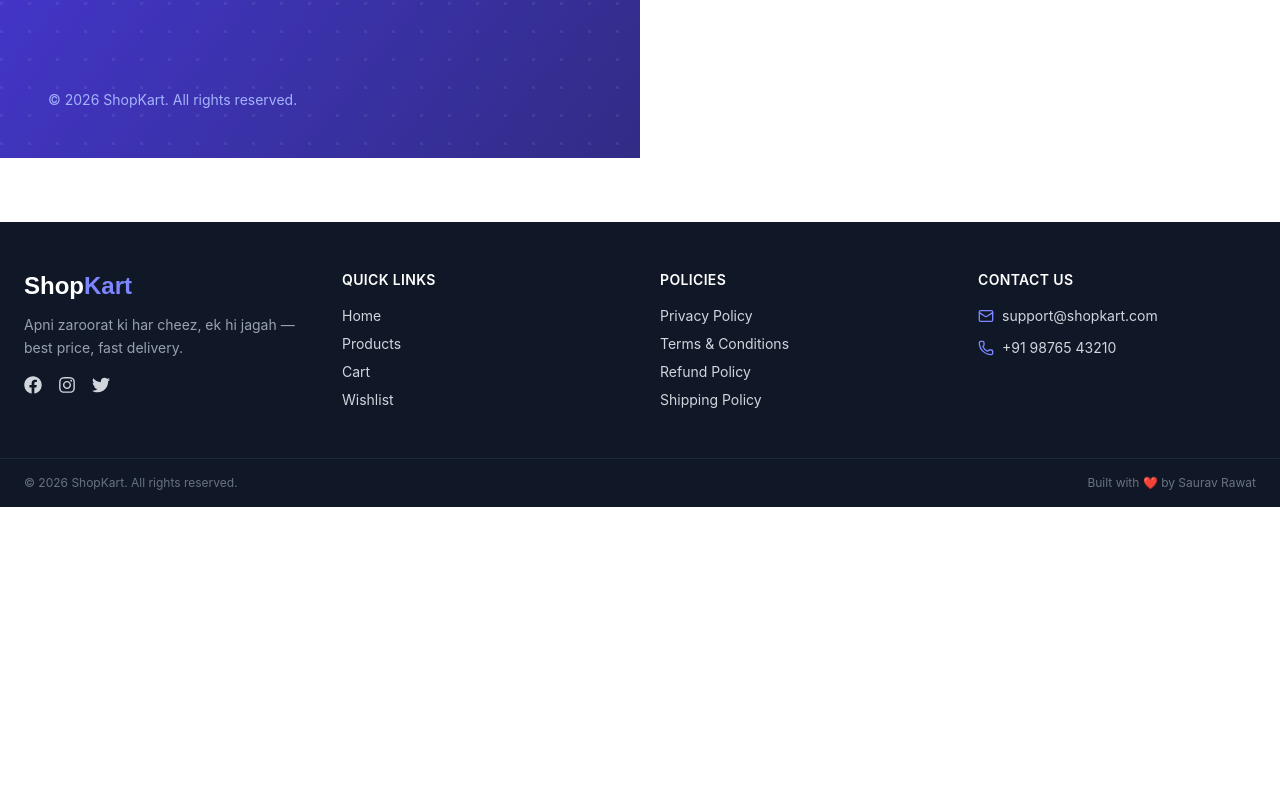
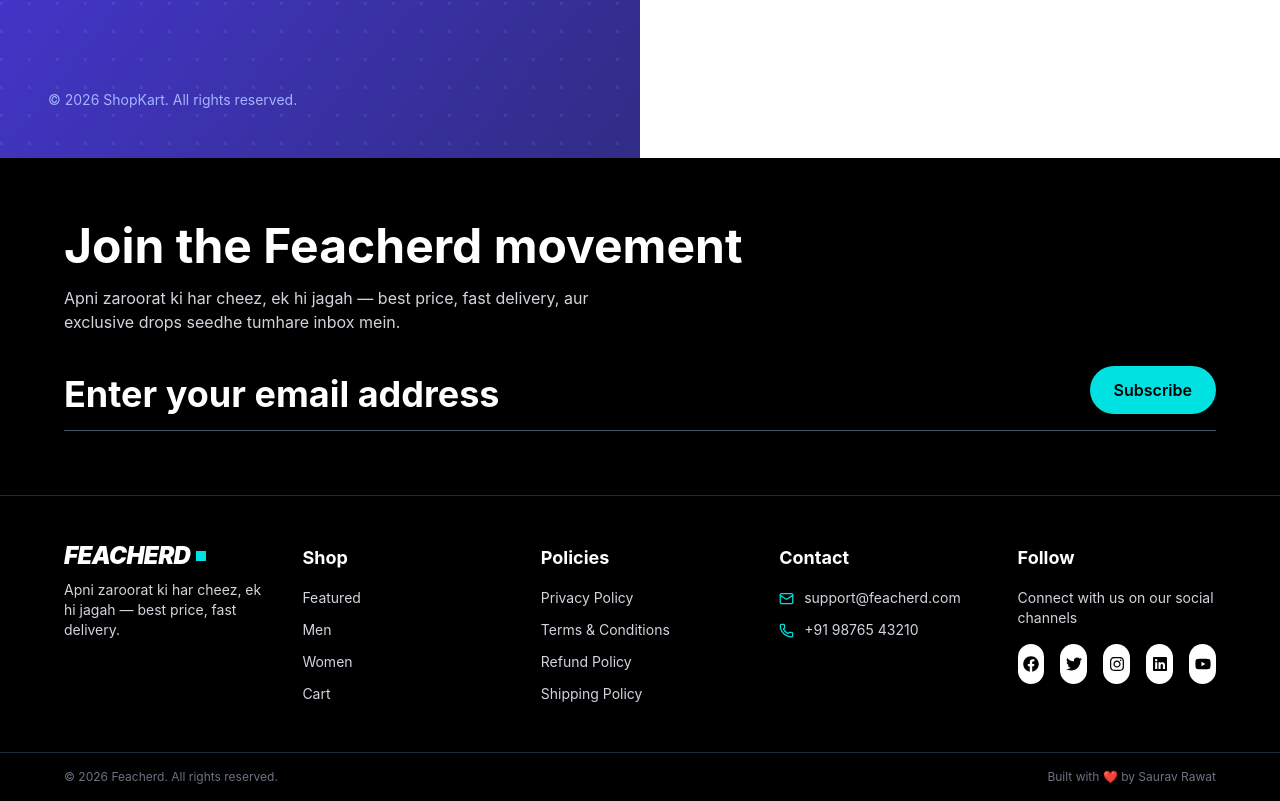
Before and after one commit to sauravrawat99/Ecommarce_App, a React (Vite) app in the folder client/: page /login in a window 1280 px wide. Shown: the part 722-1523 px from the top of the page. Before the commit the page ends 1229 px from the top, so only its background shows below. Built offline with nearby package versions, Linux system fonts and the light colour scheme; no server answers.

Commit message:
style: update footer component styling

```diff
--- a/client/src/components/ui/Footer.jsx
+++ b/client/src/components/ui/Footer.jsx
@@ -1,150 +1,172 @@
+import { useState } from "react";
 import { Link } from "react-router-dom";
-import { FaFacebook, FaInstagram, FaTwitter } from "react-icons/fa";
+import {
+  FaFacebook,
+  FaInstagram,
+  FaTwitter,
+  FaLinkedin,
+  FaYoutube,
+} from "react-icons/fa";
 import { Mail, Phone } from "lucide-react";
 
 const Footer = () => {
   const year = new Date().getFullYear();
+  const [email, setEmail] = useState("");
+  const [subscribed, setSubscribed] = useState(false);
+
+  const handleSubscribe = (e) => {
+    e.preventDefault();
+    if (!email.trim()) return;
+    // TODO: dispatch newsletter subscribe thunk yahan jab backend route bane
+    setSubscribed(true);
+    setEmail("");
+  };
+
+  const linkGroups = [
+    {
+      title: "Shop",
+      links: [
+        { to: "/collections/featured-all", label: "Featured" },
+        { to: "/collections/men-all", label: "Men" },
+        { to: "/collections/women-all", label: "Women" },
+        { to: "/cart", label: "Cart" },
+      ],
+    },
+    {
+      title: "Policies",
+      links: [
+        { to: "/privacy-policy", label: "Privacy Policy" },
+        { to: "/terms", label: "Terms & Conditions" },
+        { to: "/refund-policy", label: "Refund Policy" },
+        { to: "/shipping-policy", label: "Shipping Policy" },
+      ],
+    },
+  ];
+
+  const socials = [
+    { icon: FaFacebook, href: "#", label: "Facebook" },
+    { icon: FaTwitter, href: "#", label: "Twitter" },
+    { icon: FaInstagram, href: "#", label: "Instagram" },
+    { icon: FaLinkedin, href: "#", label: "LinkedIn" },
+    { icon: FaYoutube, href: "#", label: "YouTube" },
+  ];
 
   return (
-    <footer className="bg-gray-900 text-gray-300 mt-16">
-      <div className="max-w-7xl mx-auto px-4 sm:px-6 py-10 sm:py-12 grid grid-cols-1 sm:grid-cols-2 lg:grid-cols-4 gap-8 sm:gap-10 text-center sm:text-left">
-        {/* Brand */}
-        <div className="flex flex-col items-center sm:items-start">
-          <h2
-            className="text-xl sm:text-2xl font-bold text-white mb-3"
-            style={{ fontFamily: "'Poppins', sans-serif" }}
+    <footer className="bg-black text-white">
+      {/* Newsletter section */}
+      <div className="flex flex-col gap-y-8 px-6 sm:px-8 md:px-16 py-12 md:py-16">
+        <div>
+          <h1 className="text-3xl sm:text-4xl md:text-5xl font-bold mb-4">
+            Join the Feacherd movement
+          </h1>
+          <p className="text-gray-300 max-w-xl text-sm sm:text-base">
+            Apni zaroorat ki har cheez, ek hi jagah — best price, fast delivery,
+            aur exclusive drops seedhe tumhare inbox mein.
+          </p>
+        </div>
+
+        {subscribed ?
+          <p className="text-[#00E1E1] font-semibold border-b border-gray-600 pb-4">
+            Subscribed — naye drops sabse pehle tumhare inbox me.
+          </p>
+        : <form
+            onSubmit={handleSubscribe}
+            className="flex flex-col sm:flex-row sm:items-end justify-between border-b border-gray-600 pb-4 gap-4 sm:gap-5"
           >
-            Shop<span className="text-indigo-400">Kart</span>
-          </h2>
-          <p className="text-sm text-gray-400 leading-relaxed max-w-xs">
+            <input
+              type="email"
+              name="email"
+              placeholder="Enter your email address"
+              value={email}
+              onChange={(e) => setEmail(e.target.value)}
+              className="bg-transparent flex-1 outline-none text-xl sm:text-2xl md:text-4xl font-bold placeholder-white text-white min-w-0"
+            />
+            <button
+              type="submit"
+              className="px-6 py-3 bg-[#00E1E1] text-black rounded-full font-semibold whitespace-nowrap hover:bg-[#00c9c9] transition-colors self-start sm:self-auto"
+            >
+              Subscribe
+            </button>
+          </form>
+        }
+      </div>
+
+      {/* Links section */}
+      <div className="grid grid-cols-2 sm:grid-cols-3 lg:grid-cols-5 gap-8 md:gap-10 px-6 sm:px-8 md:px-16 py-12 border-t border-gray-800">
+        {/* Brand blurb */}
+        <div className="col-span-2 sm:col-span-1 flex flex-col gap-3">
+          <Link to="/" className="flex items-center gap-1.5">
+            <span className="italic font-black uppercase tracking-tight text-white text-2xl leading-none">
+              Feacherd
+            </span>
+            <span className="w-2.5 h-2.5 bg-[#00E1E1] shrink-0" />
+          </Link>
+          <p className="text-sm text-gray-300 max-w-xs">
             Apni zaroorat ki har cheez, ek hi jagah — best price, fast delivery.
           </p>
-          <div className="flex gap-4 mt-4">
-            <a
-              href="#"
-              aria-label="Facebook"
-              className="hover:text-indigo-400 transition-colors"
-            >
-              <FaFacebook size={18} />
-            </a>
-            <a
-              href="#"
-              aria-label="Instagram"
-              className="hover:text-indigo-400 transition-colors"
-            >
-              <FaInstagram size={18} />
-            </a>
-            <a
-              href="#"
-              aria-label="Twitter"
-              className="hover:text-indigo-400 transition-colors"
-            >
-              <FaTwitter size={18} />
-            </a>
-          </div>
         </div>
 
-        {/* Quick Links */}
+        {/* Shop + Policies */}
+        {linkGroups.map((group) => (
+          <div key={group.title}>
+            <h3 className="font-bold text-lg mb-4">{group.title}</h3>
+            <ul className="flex flex-col gap-3 text-gray-300 text-sm">
+              {group.links.map((link) => (
+                <li key={link.to}>
+                  <Link
+                    to={link.to}
+                    className="hover:text-white transition-colors"
+                  >
+                    {link.label}
+                  </Link>
+                </li>
+              ))}
+            </ul>
+          </div>
+        ))}
+
+        {/* Contact */}
         <div>
-          <h3 className="text-sm font-semibold text-white uppercase tracking-wide mb-4">
-            Quick Links
-          </h3>
-          <ul className="space-y-2 text-sm">
-            <li>
-              <Link to="/" className="hover:text-indigo-400 transition-colors">
-                Home
-              </Link>
+          <h3 className="font-bold text-lg mb-4">Contact</h3>
+          <ul className="flex flex-col gap-3 text-sm text-gray-300">
+            <li className="flex items-center gap-2.5">
+              <Mail size={15} className="text-[#00E1E1] shrink-0" />
+              <span className="break-all">support@feacherd.com</span>
             </li>
-            <li>
-              <Link
-                to="/products"
-                className="hover:text-indigo-400 transition-colors"
-              >
-                Products
-              </Link>
-            </li>
-            <li>
-              <Link
-                to="/cart"
-                className="hover:text-indigo-400 transition-colors"
-              >
-                Cart
-              </Link>
-            </li>
-            <li>
-              <Link
-                to="/wishlist"
-                className="hover:text-indigo-400 transition-colors"
-              >
-                Wishlist
-              </Link>
+            <li className="flex items-center gap-2.5">
+              <Phone size={15} className="text-[#00E1E1] shrink-0" />
+              <span>+91 98765 43210</span>
             </li>
           </ul>
         </div>
 
-        {/* Policies */}
-        <div>
-          <h3 className="text-sm font-semibold text-white uppercase tracking-wide mb-4">
-            Policies
-          </h3>
-          <ul className="space-y-2 text-sm">
-            <li>
-              <Link
-                to="/privacy-policy"
-                className="hover:text-indigo-400 transition-colors"
+        {/* Follow */}
+        <div className="col-span-2 sm:col-span-3 lg:col-span-1">
+          <h3 className="font-bold text-lg mb-4">Follow</h3>
+          <p className="text-gray-300 mb-4 text-sm">
+            Connect with us on our social channels
+          </p>
+          <div className="flex gap-4">
+            {socials.map(({ icon: Icon, href, label }, idx) => (
+              <a
+                key={idx}
+                href={href}
+                aria-label={label}
+                target="_blank"
+                rel="noopener noreferrer"
+                className="w-10 h-10 flex items-center justify-center rounded-full bg-white text-black hover:bg-gray-200 transition-colors"
               >
-                Privacy Policy
-              </Link>
-            </li>
-            <li>
-              <Link
-                to="/terms"
-                className="hover:text-indigo-400 transition-colors"
-              >
-                Terms & Conditions
-              </Link>
-            </li>
-            <li>
-              <Link
-                to="/refund-policy"
-                className="hover:text-indigo-400 transition-colors"
-              >
-                Refund Policy
-              </Link>
-            </li>
-            <li>
-              <Link
-                to="/shipping-policy"
-                className="hover:text-indigo-400 transition-colors"
-              >
-                Shipping Policy
-              </Link>
-            </li>
-          </ul>
-        </div>
-
-        {/* Contact */}
-        <div>
-          <h3 className="text-sm font-semibold text-white uppercase tracking-wide mb-4">
-            Contact Us
-          </h3>
-          <ul className="space-y-3 text-sm">
-            <li className="flex items-center justify-center sm:justify-start gap-2">
-              <Mail size={16} className="text-indigo-400 shrink-0" />
-              <span className="break-all">support@shopkart.com</span>
-            </li>
-            <li className="flex items-center justify-center sm:justify-start gap-2">
-              <Phone size={16} className="text-indigo-400 shrink-0" />
-              +91 98765 43210
-            </li>
-          </ul>
+                <Icon size={16} />
+              </a>
+            ))}
+          </div>
         </div>
       </div>
 
       {/* Bottom bar */}
       <div className="border-t border-gray-800">
-        <div className="max-w-7xl mx-auto px-4 sm:px-6 py-4 flex flex-col sm:flex-row items-center justify-between gap-2 text-xs text-gray-500 text-center">
-          <p>© {year} ShopKart. All rights reserved.</p>
+        <div className="px-6 sm:px-8 md:px-16 py-4 flex flex-col sm:flex-row items-center justify-between gap-2 text-xs text-gray-500 text-center">
+          <p>© {year} Feacherd. All rights reserved.</p>
           <p>Built with ❤️ by Saurav Rawat</p>
         </div>
       </div>
```
